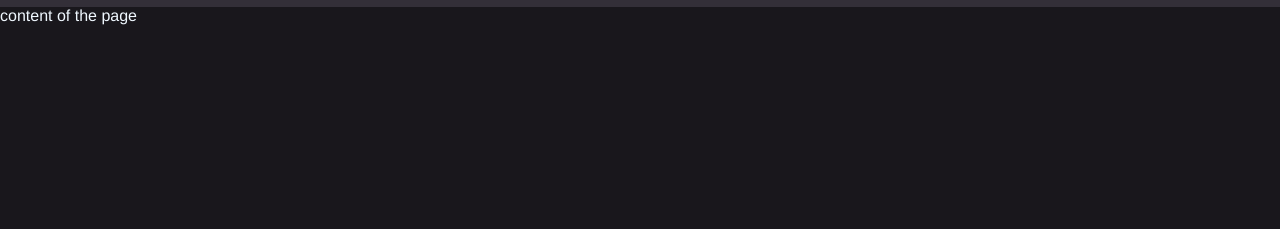
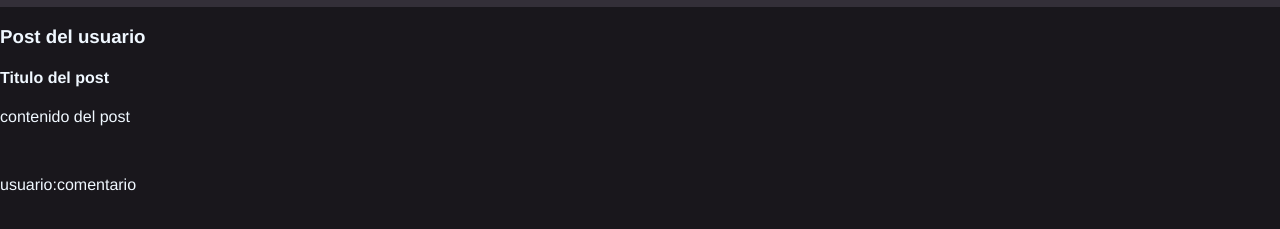
Before and after one commit to EstebanHorn/Curso-git, a plain HTML site: page index.html in a window 1280 px wide. Shown: the part 63-292 px from the top of the page. Drawn offline with Linux system fonts and the light colour scheme; a web font is replaced by a local one.

Commit message:
add post html

```diff
--- a/index.html
+++ b/index.html
@@ -15,8 +15,15 @@
         <img class="logo" src="img/gitlogo.png">
         <h1>Curso git</h1>
     </div>
-    <div>
-        content of the page
+    <div class="container" id="content">
+        <h3>Post del usuario</h3>
+        <div class="post">
+            <h4>Titulo del post</h4>
+            <p>contenido del post</p>
+            <br>
+            <p><span>usuario:</span>comentario</p>
+        </div>
+
     </div>
 </body>
 </html>
```
